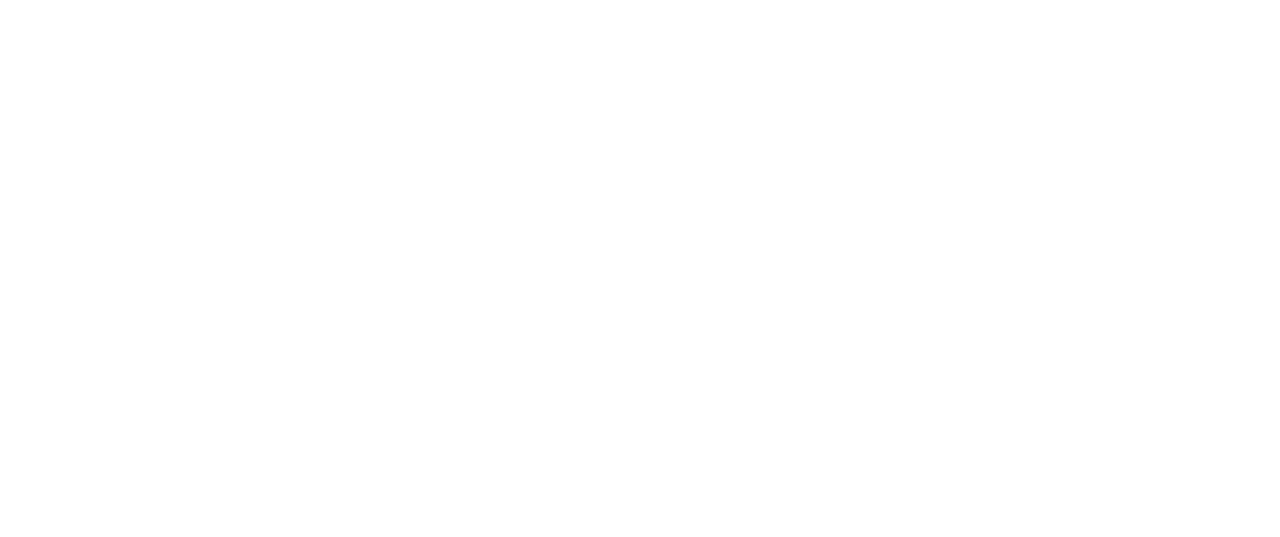
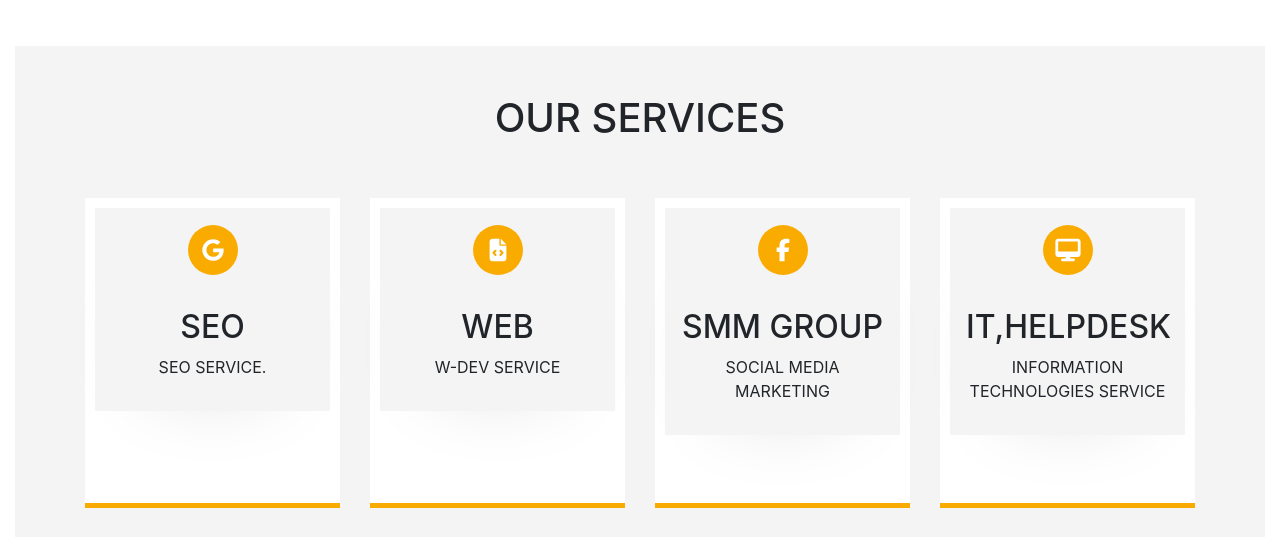
Before and after one commit to SamirAsrafov/portfolio, a React (Create React App) app: page / in a window 1280 px wide. Shown: the part 1186-1723 px from the top of the page. Before the commit the page ends 1232 px from the top, so only its background shows below. Built offline with nearby package versions, Linux system fonts and the light colour scheme.

Commit message:
services komponenti yaradildi

```diff
--- a/package.json
+++ b/package.json
@@ -3,12 +3,16 @@
   "version": "0.1.0",
   "private": true,
   "dependencies": {
+    "@fortawesome/free-brands-svg-icons": "^6.1.1",
+    "@fortawesome/free-solid-svg-icons": "^6.1.1",
+    "@fortawesome/react-fontawesome": "^0.1.18",
     "@testing-library/jest-dom": "^5.16.2",
     "@testing-library/react": "^12.1.4",
     "@testing-library/user-event": "^13.5.0",
     "bootstrap": "^4.5.3",
     "react": "^17.0.2",
     "react-dom": "^17.0.2",
+    "react-fontawesome": "^1.7.1",
     "react-scripts": "5.0.0",
     "react-typed": "^1.2.0",
     "web-vitals": "^2.1.4"
--- a/src/App.css
+++ b/src/App.css
@@ -94,9 +94,11 @@
   color: var(--primary-white);
   text-align: center;
   background: #000;
+  padding: 5px;
 }
 .typed-text{
   font-size: 2rem;
+  padding: 5px;
   color: var(--primary-white);
   font-family: 'Inconsolata', monospace;
   background: var(--primary-black);
@@ -156,3 +158,78 @@
         text-align: justify;
     }
 }
+/* Services kodlari */
+.services{
+  text-align: center;
+  background: var(--primary-light-grey);
+  padding-bottom: 2rem;
+}
+.services h1{
+  text-transform: uppercase;
+}
+.services .circle{
+  position: relative;
+  margin: .0375rem auto;
+  background: var(--primary-orange);
+  width: 3.125rem;
+  height: 3.125rem;
+  border-radius: 50%;
+  transform: translateZ(1.5rem);
+}
+.services .circle .s-icon{
+  font-size: 1.4rem;
+  color: var(--primary-white);
+  position: absolute;
+  top: 50%;
+  left: 50%;
+  transform: translate(-50%, -50%);
+}
+.services .box h2{
+  margin-top: 2.1rem;
+}
+.services .box{
+  background: var(--primary-white);
+  border-bottom: .3125rem solid var(--primary-orange);
+  padding: .625rem;
+  margin-bottom: 1.875;
+  height: 310px;
+  position: relative;
+
+}
+.box-front,
+.box-back{
+  border-radius: 1px;
+  padding: 1rem;
+  position: relative;
+transition:  all .9s ease-in-out ;
+transform-style: preserve-3d;
+box-shadow: 0 2rem 5rem -3.5rem rgba(0,0,0,0.15);
+}
+.box-front{
+  z-index: 10;
+  background: var(--primary-light-grey);
+  opacity: 1;
+}
+.box-back{
+  background: var(--primary-orange);
+  position: absolute;
+  left: 0;
+  top: 0;
+  bottom: 0;
+  width: 100%;
+  z-index: -1;
+  transform: rotateY(-180deg);
+}
+.box-back .back-title{
+  color: var(--primary-white);
+  padding-top: 30px;
+}
+
+.services .box:hover > .box-back{
+ transform: rotateY(0deg);
+ z-index: 10;
+}
+.services .box:hover > .box-front{
+ transform: rotateY(180deg);
+ z-index: -1;
+}
--- a/src/App.js
+++ b/src/App.js
@@ -8,6 +8,8 @@
 import Navbar from './components/Navbar'
 import Header from './components/Header';
 import AboutMe from './components/AboutMe';
+import Services from './components/Services';
+
 
 
 function App() {
@@ -17,6 +19,7 @@
       <Navbar />
       <Header />
       <AboutMe />
+      <Services />
 
 
     </div>
--- /dev/null
+++ b/src/components/Services.jsx
@@ -0,0 +1,95 @@
+import React from 'react'
+import { FontAwesomeIcon } from '@fortawesome/react-fontawesome'
+import { faGoogle, faFacebookF } from '@fortawesome/free-brands-svg-icons'
+import { faDesktop, faFileCode } from '@fortawesome/free-solid-svg-icons'
+
+
+const Services = () => {
+  return (
+    <div className='services'>
+      <h1 className='py-5'>Our services</h1>
+      <div className='container'>
+        <div className="row">
+
+          {/* Google seo xidmetleri */}
+          <div className="col-lg-3 col-md-6 col-sm-6">
+            <div className="box">
+              <div className="box-front">
+              <div className="circle">
+                <FontAwesomeIcon icon={faGoogle} className='s-icon' />
+              </div>
+              <h2>SEO</h2>
+              <p>SEO SERVICE.</p>
+            </div>
+            <div className="box-back">
+              <h2 className='back-title'>GOOGLE CEO SERVICES</h2>
+            </div>
+
+            </div>
+
+          </div>
+
+          {/* Web development ile elaqeli sahe */}
+          <div className="col-lg-3 col-md-6 col-sm-6">
+            <div className="box">
+              <div className="box-front">
+              <div className="circle">
+                <FontAwesomeIcon icon={faFileCode} className='s-icon' />
+              </div>
+              <h2>WEB</h2>
+              <p>W-DEV SERVICE</p>
+            </div>
+            <div className="box-back">
+              <h2 className='back-title'>WEB-DEVELOPMENT SECTION</h2>
+            </div>
+
+            </div>
+
+          </div>
+
+          {/* Facebook Marketing SMM */}
+          <div className="col-lg-3 col-md-6 col-sm-6">
+            <div className="box">
+              <div className="box-front">
+              <div className="circle">
+                <FontAwesomeIcon icon={faFacebookF} className='s-icon' />
+              </div>
+              <h2> SMM GROUP</h2>
+              <p>SOCIAL MEDIA MARKETING</p>
+            </div>
+            <div className="box-back">
+              <h2 className='back-title'>FACEBOOK SMM</h2>
+            </div>
+
+            </div>
+
+          </div>
+
+          {/* IT */}
+
+          <div className="col-lg-3 col-md-6 col-sm-6">
+            <div className="box">
+              <div className="box-front">
+              <div className="circle">
+                <FontAwesomeIcon icon={faDesktop} className='s-icon' />
+              </div>
+              <h2>IT,HELPDESK</h2>
+              <p>INFORMATION TECHNOLOGIES SERVICE</p>
+            </div>
+            <div className="box-back">
+              <h2 className='back-title'>IT SECTION</h2>
+            </div>
+
+            </div>
+
+          </div>
+
+
+        </div>
+      </div>
+
+    </div>
+  )
+}
+
+export default Services
```
Also changed, not shown: 1 other file (tests, documents, lock files or other folders).
